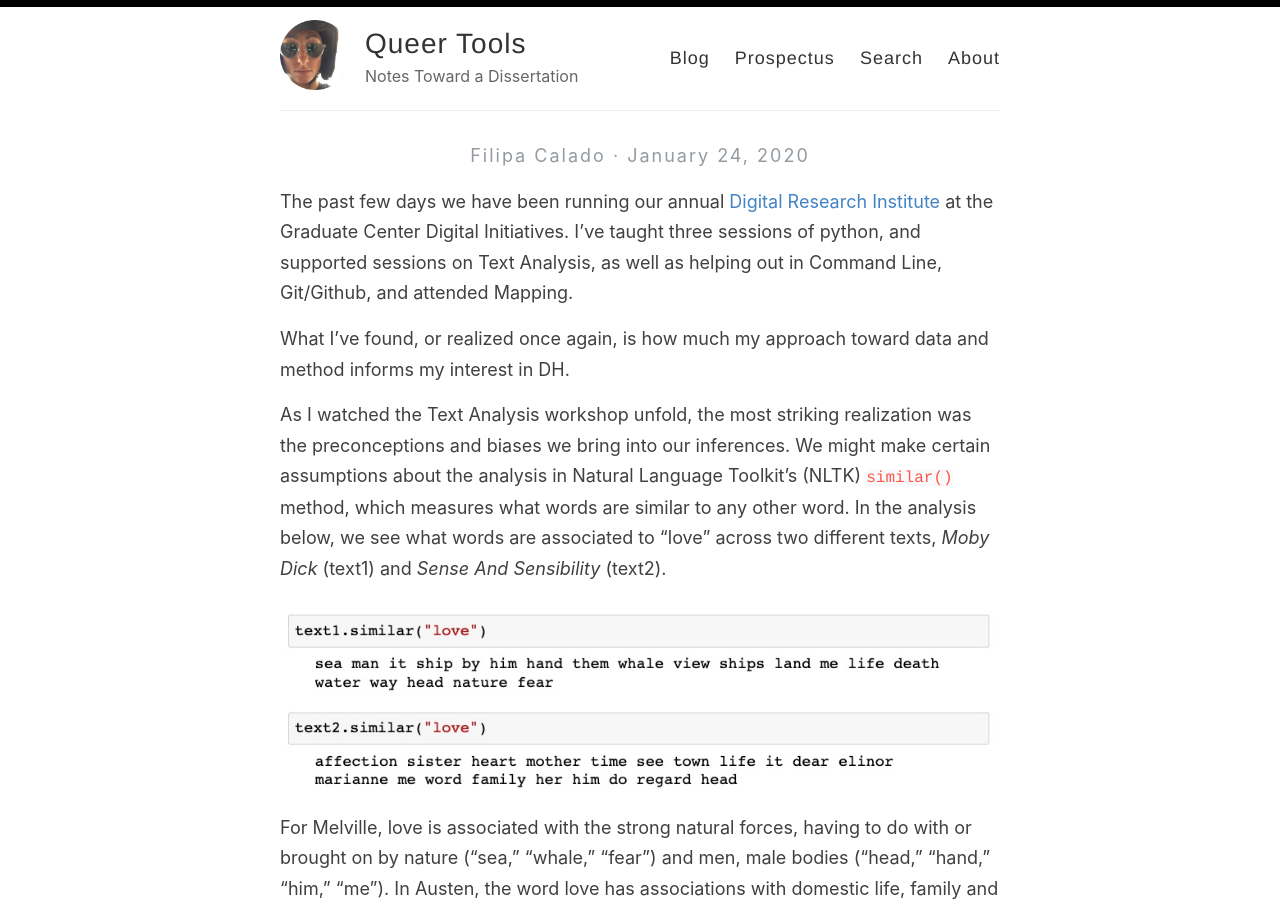
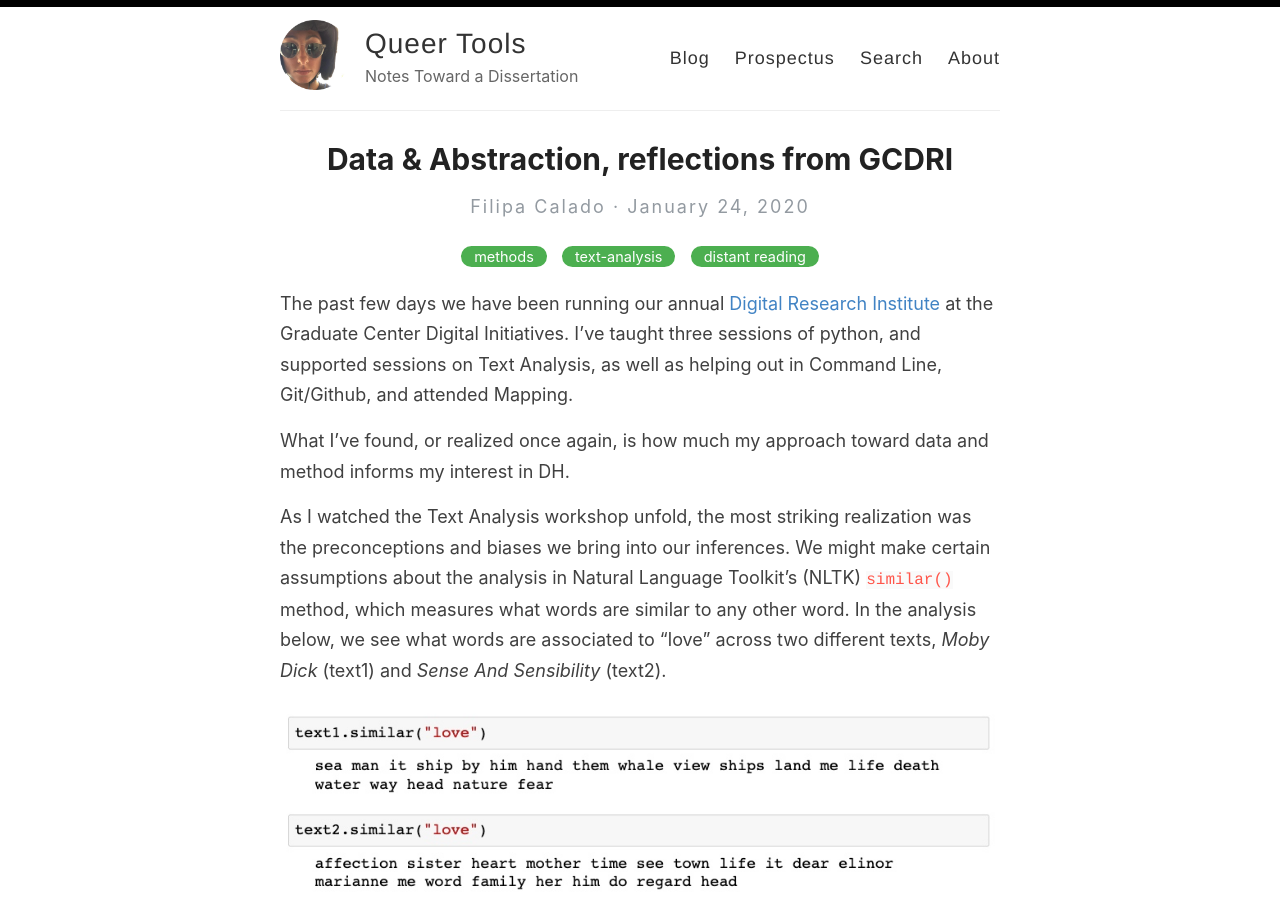
Before and after one commit to gofilipa/qt, a Jekyll site: the page built from _posts/2020-1-24-digital-research-institute.md, in a window 1280 px wide and 900 px high. Built offline with Jekyll 4.4.1, drawn with Linux system fonts in a browser that asks for light colours; our own code applies the rules of GitHub Pages for plain Markdown files.

Commit message:
fixing title error

```diff
--- a/_posts/2020-1-24-digital-research-institute.md
+++ b/_posts/2020-1-24-digital-research-institute.md
@@ -1,8 +1,9 @@
 ---
 layout: post
-title: Data & Abstraction: reflections from GCDRI
-categories: [dissertation]
+title: Data & Abstraction, reflections from GCDRI
+categories: [methods, text-analysis, distant reading]
 ---
+
 
 The past few days we have been running our annual [Digital Research
 Institute](https://gcdri.commons.gc.cuny.edu/) at the Graduate Center
```
Also changed, not shown: 5 other files.
